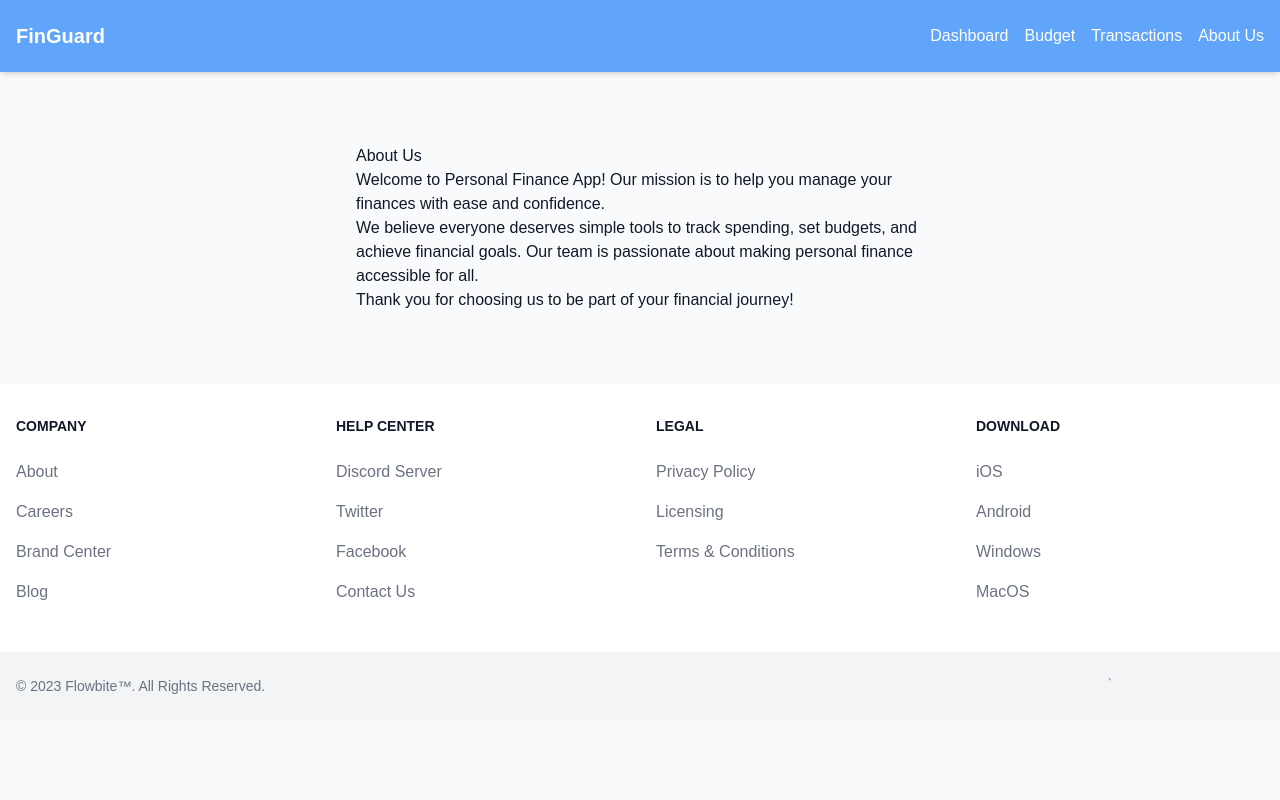
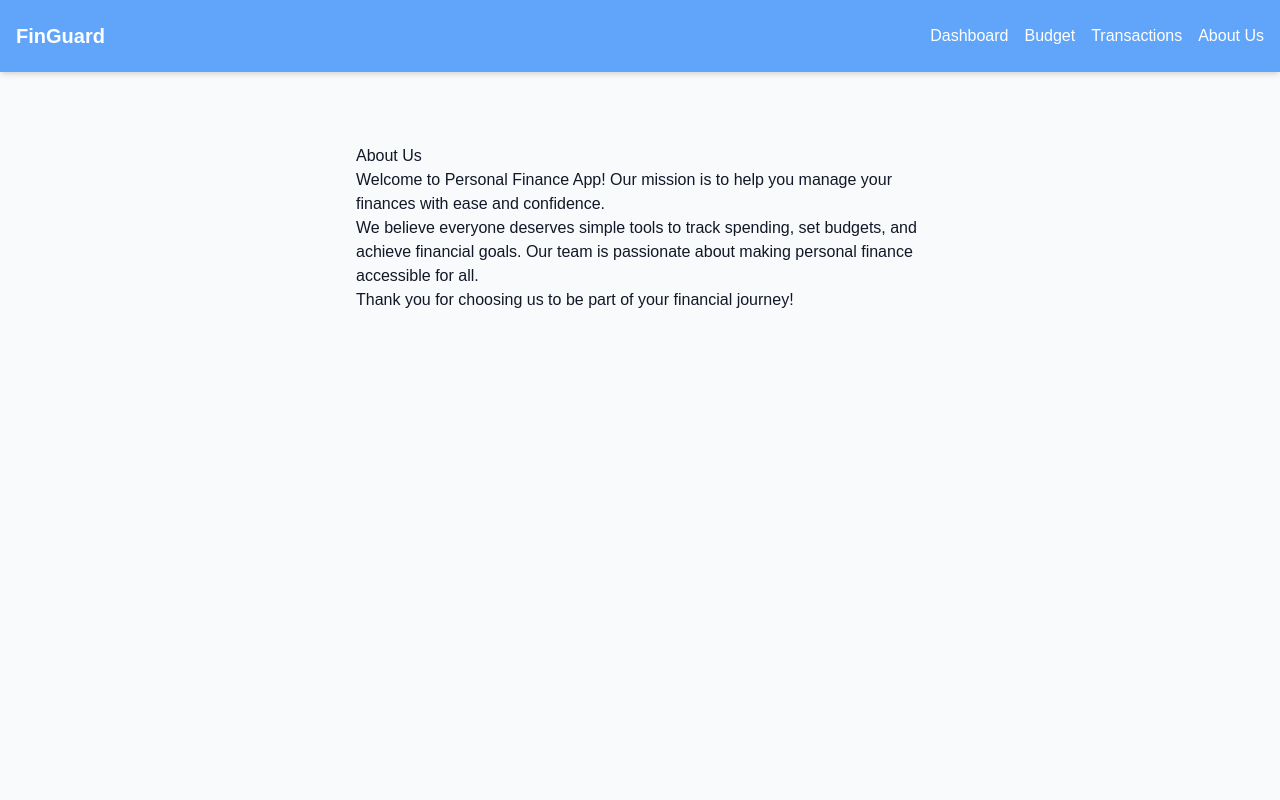
Before and after one commit to IT21016820/personal-finance-app, a Next.js app in the folder frontend/: page /about-us in a window 1280 px wide. Shown: the top 800 px of the page. Built offline with nearby package versions, Linux system fonts and the light colour scheme.

Commit message:
change the layout

```diff
--- a/frontend/src/app/layout.js
+++ b/frontend/src/app/layout.js
@@ -14,10 +14,10 @@ export default function RootLayout({ children }) {
   return (
     <html lang="en">
       <body className="bg-gray-50 text-gray-900">
-        <Navbar /> {/* ✅ Add Navbar at the top */}
-        <main className="p-6">{children}</main>
+        <Navbar />
+        <main className="p-6 min-h-screen">{children}</main>
+        <Footer /> {/* ✅ Now inside body */}
       </body>
-      <Footer />
     </html>
   );
 }
```
